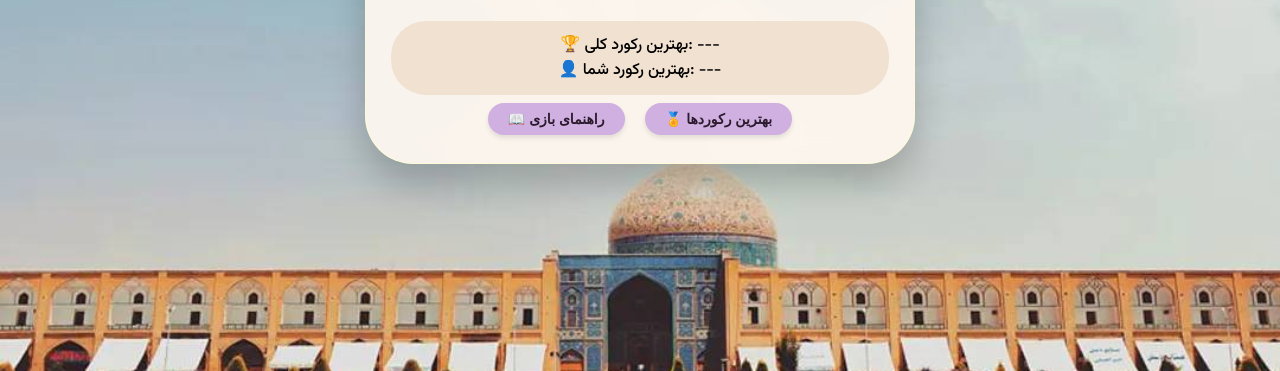
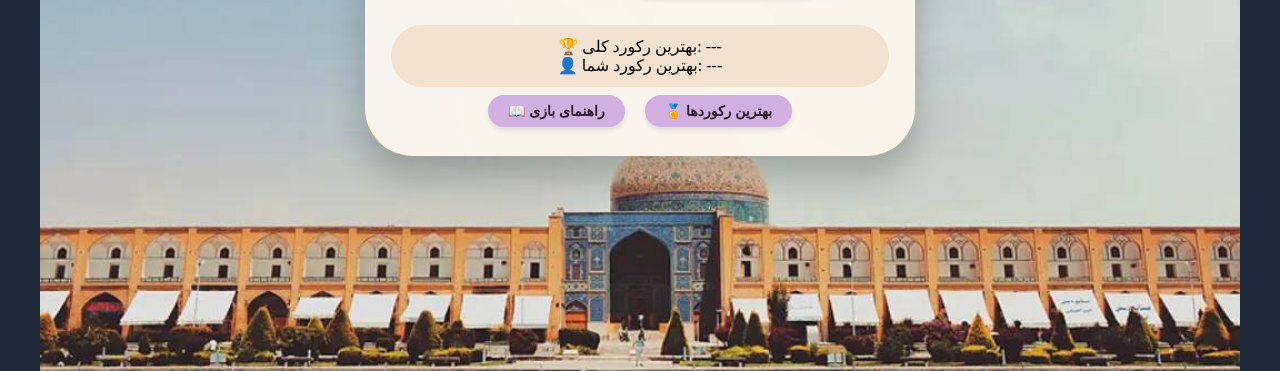
Before and after one commit to Liaaaahhhh/helenarazm-kharazmi, a plain HTML site: page index.html in a window 1280 px wide. Shown: the part 429-800 px from the top of the page. Drawn offline with Linux system fonts and the light colour scheme; a web font is replaced by a local one.

Commit message:
Update index.html

```diff
--- a/index.html
+++ b/index.html
@@ -15,19 +15,18 @@
 }
 
 body {
-    font-family: 'Vazirmatn', sans-serif;
-
-    background: url('https://raw.githubusercontent.com/Liaaaahhhh/helenarazm-kharazmi/main/2023-5-01fd4b4d-d53c-487b-8cf8-523b55b3379a-67c46114c1067c5ba76840b9.webp.jpeg'), no-repeat center center fixed;
-
-    background-size: cover;
+    background: url('https://raw.githubusercontent.com/Liaaaahhhh/helenarazm-kharazmi/main/2023-5-01fd4b4d-d53c-487b-8cf8-523b55b3379a-67c46114c1067c5ba76840b9.webp.jpeg') no-repeat center center fixed;
+    background-size: contain; /* به جای cover */
+    background-color: #1e2a3a; /* رنگ پس‌زمینه برای جاهای خالی */
+    background-position: center;
+    background-repeat: no-repeat;
     background-attachment: fixed;
-    background-blend-mode: overlay;
-
     display: flex;
     justify-content: center;
     align-items: center;
     min-height: 100vh;
     padding: 20px;
+    margin: 0;
 }
 
 .screen, #game {
```
